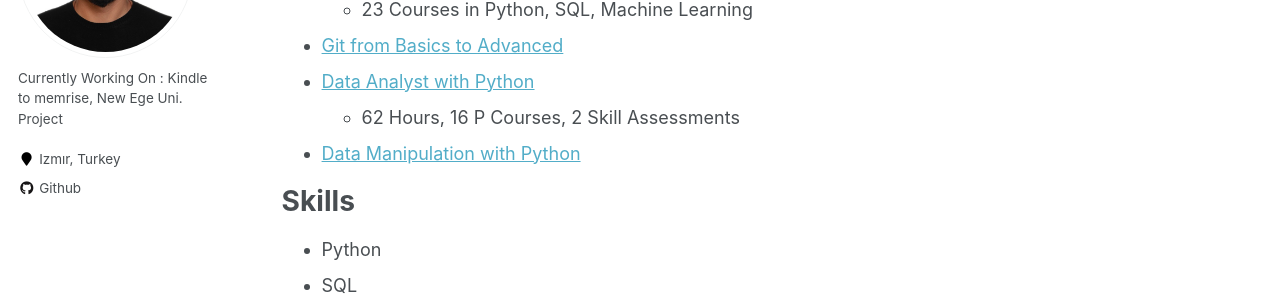
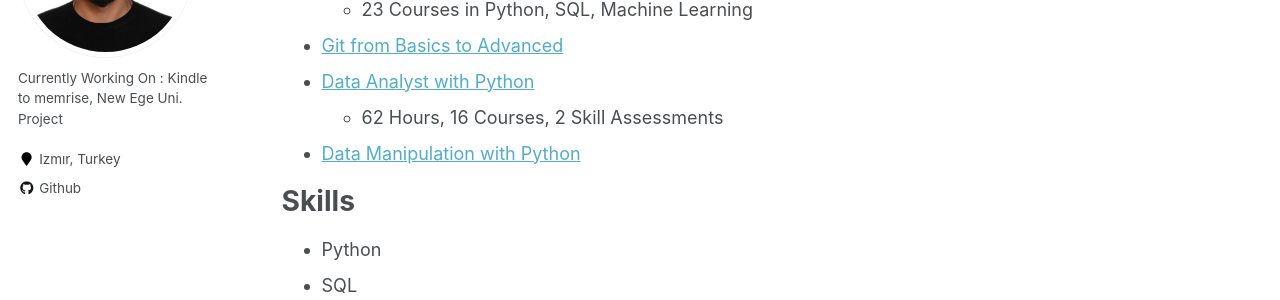
Before and after one commit to angelsdemos/kagankocdemir, a Jekyll site: the page built from _pages/cv.md, in a window 1280 px wide and 900 px high, scrolled down 2091 px. Shown: the part 153-453 px from the top of the window. Built offline with Jekyll 4.4.1, drawn with Linux system fonts in a browser that asks for light colours.

Commit message:
Update cv.md

```diff
--- a/_pages/cv.md
+++ b/_pages/cv.md
@@ -73,7 +73,7 @@ Courses & Certications
     - 23 Courses in Python, SQL, Machine Learning
 - [Git from Basics to Advanced](https://www.udemy.com/certificate/UC-7dd16ac6-5bbf-4bca-9b89-cc2f07d35b19/)
 - [Data Analyst with Python](https://www.datacamp.com/statement-of-accomplishment/track/b1f17e74fa006ebfc2f6c5c0e42821b9e65d8a64)
-    - 62 Hours, 16 P Courses, 2 Skill Assessments
+    - 62 Hours, 16 Courses, 2 Skill Assessments
 - [Data Manipulation with Python](https://www.datacamp.com/statement-of-accomplishment/track/90b9ecefebc49f62f55980b706a506bba3c93531)
 
 
```
